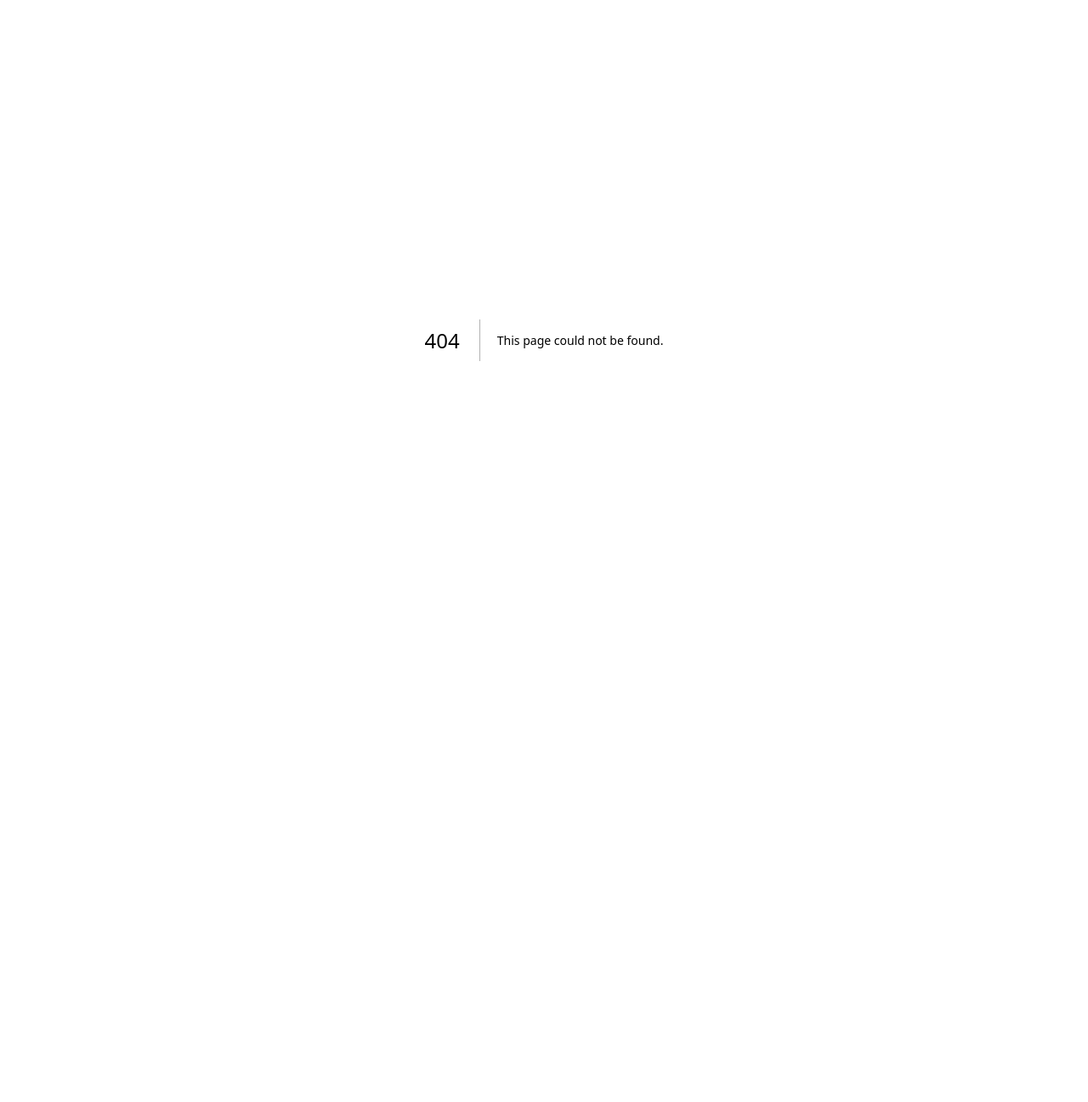
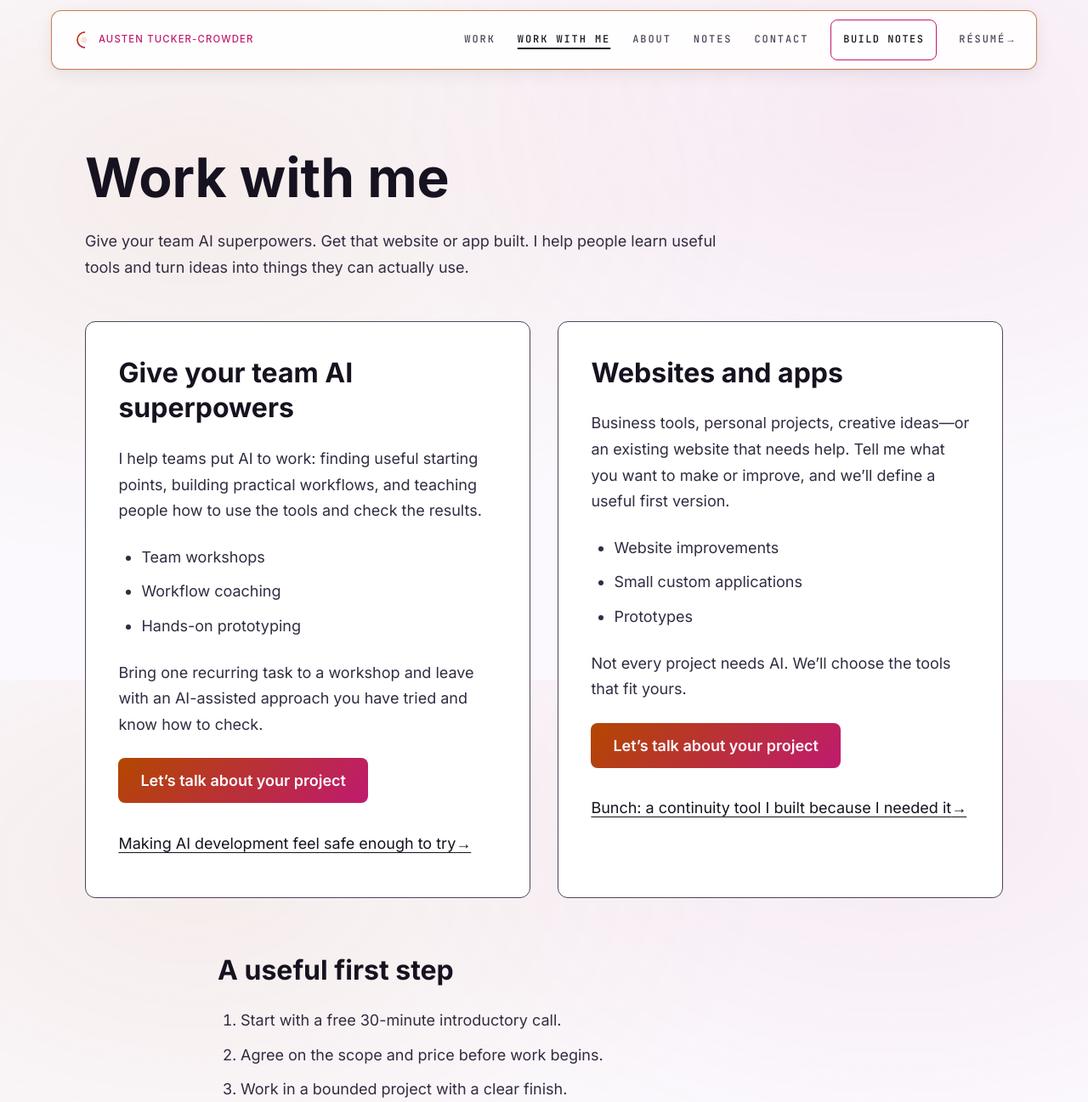
Before and after one commit to Arcadesys/work-thearcades-me, a Next.js app: page /work-with-me in a window 1280 px wide. Before the commit this address had no page. Shown: the top 1297 px of the page at 85% size. Before the commit the page ends 800 px from the top, so only its background shows below. Built offline with nearby package versions, Linux system fonts and the light colour scheme.

Commit message:
Add accessible Work with me services page

```diff
--- a/app/globals.css
+++ b/app/globals.css
@@ -511,6 +511,133 @@ textarea::placeholder {
 
 .site-nav a {
   color: var(--text-muted);
+  display: inline-flex;
+  align-items: center;
+  min-height: 48px;
+}
+
+.site-nav a[aria-current="page"] {
+  color: var(--text);
+  text-decoration: underline;
+  text-underline-offset: 6px;
+  text-decoration-thickness: 2px;
+}
+
+.contact-services-link {
+  display: inline-flex;
+  align-items: center;
+  min-height: 48px;
+  margin-bottom: 18px;
+  font-size: 1.125rem;
+  text-decoration: underline;
+  text-underline-offset: 4px;
+}
+
+/* Consulting offers share the portfolio palette without reveal animations. */
+.services-main {
+  padding-block: clamp(48px, 7vw, 96px);
+  font-size: 1.125rem;
+  line-height: 1.7;
+}
+
+.services-intro {
+  max-width: 48rem;
+  margin-bottom: 48px;
+}
+
+.services-intro h1 {
+  font-size: clamp(2.5rem, 6vw, 4rem);
+  line-height: 1.15;
+  margin-bottom: 24px;
+}
+
+.services-main h2 {
+  font-size: clamp(1.6rem, 3vw, 2rem);
+  line-height: 1.3;
+}
+
+.services-main p,
+.services-main li {
+  color: var(--text-soft);
+}
+
+.service-panels {
+  display: grid;
+  grid-template-columns: repeat(2, minmax(0, 1fr));
+  gap: 32px;
+}
+
+.service-panel {
+  padding: clamp(24px, 3vw, 40px);
+  border: 1px solid var(--text-muted);
+  border-radius: var(--radius);
+  background: var(--surface);
+  display: flex;
+  flex-direction: column;
+  align-items: flex-start;
+  gap: 24px;
+  min-width: 0;
+}
+
+.services-main ul,
+.services-main ol {
+  list-style: revert;
+  padding-left: 1.5em;
+}
+
+.services-main li + li {
+  margin-top: 10px;
+}
+
+.services-main .btn {
+  min-height: 48px;
+  white-space: normal;
+  text-align: center;
+  font-size: 1.125rem;
+  line-height: 1.5;
+  max-width: 100%;
+}
+
+.service-example {
+  display: inline-flex;
+  align-items: center;
+  min-height: 48px;
+  color: var(--text);
+  text-decoration: underline;
+  text-underline-offset: 4px;
+}
+
+.services-details {
+  max-width: 48rem;
+  margin: 64px auto 0;
+  display: grid;
+  gap: 64px;
+}
+
+.services-details section > * + * {
+  margin-top: 24px;
+}
+
+.services-page a:focus-visible,
+.contact-services-link:focus-visible {
+  outline: 3px solid var(--text);
+  outline-offset: 5px;
+}
+
+.services-page .footer-row {
+  font-size: 1.125rem;
+}
+
+.services-page .footer-row a {
+  display: inline-flex;
+  align-items: center;
+  min-height: 48px;
+}
+
+@media (max-width: 900px) {
+  .service-panels {
+    grid-template-columns: 1fr;
+  }
 }
 
 .site-nav a:hover {
--- a/app/page.tsx
+++ b/app/page.tsx
@@ -84,6 +84,7 @@ export default function Home() {
           </a>
           <nav className="site-nav label" aria-label="Main">
             <a href="#work">Work</a>
+            <a href="/work-with-me">Work with me</a>
             <a href="#about">About</a>
             <a href="#notes">Notes</a>
             <a href="#contact">Contact</a>
@@ -379,6 +380,7 @@ export default function Home() {
               {contact.headingAfter}
             </h2>
             <p>{contact.body}</p>
+            <a className="contact-services-link" href="/work-with-me">Work with me <Arrow /></a>
             <div className="btn-row">
               <ExternalLink className="btn btn-lg btn-gradient" href={site.bookingUrl}>
                 Grab time on my calendar
--- /dev/null
+++ b/app/work-with-me/page.tsx
@@ -0,0 +1,83 @@
+import type { Metadata } from 'next';
+import Link from 'next/link';
+import { BrandMark } from '@/components/brand-mark';
+import { ExternalLink } from '@/components/external-link';
+import { caseStudyBySlug, site, workWithMe } from '@/lib/content';
+
+export const metadata: Metadata = {
+  title: `${workWithMe.title} — ${site.name}`,
+  description: workWithMe.description,
+  alternates: { canonical: '/work-with-me' },
+};
+
+export default function WorkWithMePage() {
+  return (
+    <div className="services-page">
+      <a className="skip-link" href="#main">Skip to content</a>
+      <div className="header-wrap">
+        <header className="site-header">
+          <Link className="brand" href="/">
+            <BrandMark />
+            <span className="visually-hidden">{site.name} — home</span>
+          </Link>
+          <nav className="site-nav label" aria-label="Main">
+            <Link href="/#work">Work</Link>
+            <Link href="/work-with-me" aria-current="page">Work with me</Link>
+            <Link href="/#about">About</Link>
+            <Link href="/#notes">Notes</Link>
+            <Link href="/#contact">Contact</Link>
+            <Link className="nav-cta" href="/#subscribe">Build notes</Link>
+            <ExternalLink href={site.resumeUrl}>Résumé <span aria-hidden="true">→</span></ExternalLink>
+          </nav>
+        </header>
+      </div>
+      <main className="shell services-main" id="main" tabIndex={-1}>
+        <div className="services-intro">
+          <h1>{workWithMe.title}</h1>
+          <p>{workWithMe.intro}</p>
+        </div>
+        <div className="service-panels">
+          {workWithMe.services.map((service) => {
+            const example = caseStudyBySlug(service.exampleSlug)!;
+            return (
+              <section className="service-panel" key={service.id} aria-labelledby={service.id}>
+                <h2 id={service.id}>{service.title}</h2>
+                <p>{service.body}</p>
+                <ul>{service.includes.map((item) => <li key={item}>{item}</li>)}</ul>
+                <p>{service.detail}</p>
+                <ExternalLink className="btn btn-gradient" href={site.bookingUrl}>{workWithMe.bookingLabel}</ExternalLink>
+                <Link className="service-example" href={`/work/${example.slug}`}>{example.title}<span aria-hidden="true"> →</span></Link>
+              </section>
+            );
+          })}
+        </div>
+        <div className="services-details">
+          <section aria-labelledby="first-step">
+            <h2 id="first-step">{workWithMe.firstStep.title}</h2>
+            <ol>{workWithMe.firstStep.steps.map((step) => <li key={step}>{step}</li>)}</ol>
+            <p>{workWithMe.firstStep.support}</p>
+          </section>
+          <section aria-labelledby="pricing">
+            <h2 id="pricing">{workWithMe.pricing.title}</h2>
+            <p>{workWithMe.pricing.body}</p>
+            <p>{workWithMe.pricing.welcome}</p>
+          </section>
+          <section aria-labelledby="talk-project">
+            <h2 id="talk-project">{workWithMe.bookingLabel}</h2>
+            <p>{workWithMe.closing}</p>
+            <ExternalLink className="btn btn-gradient" href={site.bookingUrl}>{workWithMe.bookingLabel}</ExternalLink>
+          </section>
+        </div>
+      </main>
+      <footer className="site-footer">
+        <div className="footer-row label">
+          <p>© 2026 {site.name}</p>
+          <nav aria-label="Elsewhere">
+            <ExternalLink href={site.creativeUrl}>The Arcades’ Lab</ExternalLink>
+            <ExternalLink href={site.publishingUrl}>Free Play Publishing</ExternalLink>
+          </nav>
+        </div>
+      </footer>
+    </div>
+  );
+}
--- a/app/work/[slug]/page.tsx
+++ b/app/work/[slug]/page.tsx
@@ -44,6 +44,7 @@ export default async function CaseStudyPage(props: PageProps<'/work/[slug]'>) {
           </Link>
           <nav className="site-nav label" aria-label="Main">
             <Link href="/#work">Work</Link>
+            <Link href="/work-with-me">Work with me</Link>
             <Link href="/#about">About</Link>
             <Link href="/#notes">Notes</Link>
             <Link href="/#contact">Contact</Link>
--- a/lib/content.ts
+++ b/lib/content.ts
@@ -94,6 +94,46 @@ export const hero = {
   signupPayoff: 'I write about building AI systems—what worked, what broke, and what I’d do differently. Get the build notes by email.',
   intro:
     'I build AI systems, own messy problems end to end, and help people get comfortable enough with new technology to actually use it. I’m happiest where product, engineering, communication, and a slightly unreasonable amount of curiosity overlap.',
+} as const;
+
+export const workWithMe = {
+  title: 'Work with me',
+  description: 'AI enablement, team workshops, and websites and apps for business, personal, and creative projects. Sliding-scale pricing available.',
+  intro: 'Give your team AI superpowers. Get that website or app built. I help people learn useful tools and turn ideas into things they can actually use.',
+  bookingLabel: 'Let’s talk about your project',
+  services: [
+    {
+      id: 'ai-enablement',
+      title: 'Give your team AI superpowers',
+      body: 'I help teams put AI to work: finding useful starting points, building practical workflows, and teaching people how to use the tools and check the results.',
+      includes: ['Team workshops', 'Workflow coaching', 'Hands-on prototyping'],
+      detail: 'Bring one recurring task to a workshop and leave with an AI-assisted approach you have tried and know how to check.',
+      exampleSlug: 'ai-enablement',
+    },
+    {
+      id: 'websites-and-apps',
+      title: 'Websites and apps',
+      body: 'Business tools, personal projects, creative ideas—or an existing website that needs help. Tell me what you want to make or improve, and we’ll define a useful first version.',
+      includes: ['Website improvements', 'Small custom applications', 'Prototypes'],
+      detail: 'Not every project needs AI. We’ll choose the tools that fit yours.',
+      exampleSlug: 'bunch',
+    },
+  ],
+  firstStep: {
+    title: 'A useful first step',
+    steps: [
+      'Start with a free 30-minute introductory call.',
+      'Agree on the scope and price before work begins.',
+      'Work in a bounded project with a clear finish.',
+    ],
+    support: 'Ongoing support is agreed separately.',
+  },
+  pricing: {
+    title: 'Pricing that fits the project',
+    body: 'Pricing depends on scope. Sliding-scale options are available, especially for individuals, artists, and small community organizations. If money is tight, tell me what you have in mind and we’ll see what we can work out.',
+    welcome: 'Small nonprofits and LGBTQ organizations are especially welcome.',
+  },
+  closing: 'Bring an idea, a recurring headache, or a website that needs some attention.',
 } as const;
 
 export const beliefs = [
```
Also changed, not shown: 1 other file (tests, documents, lock files or other folders).
